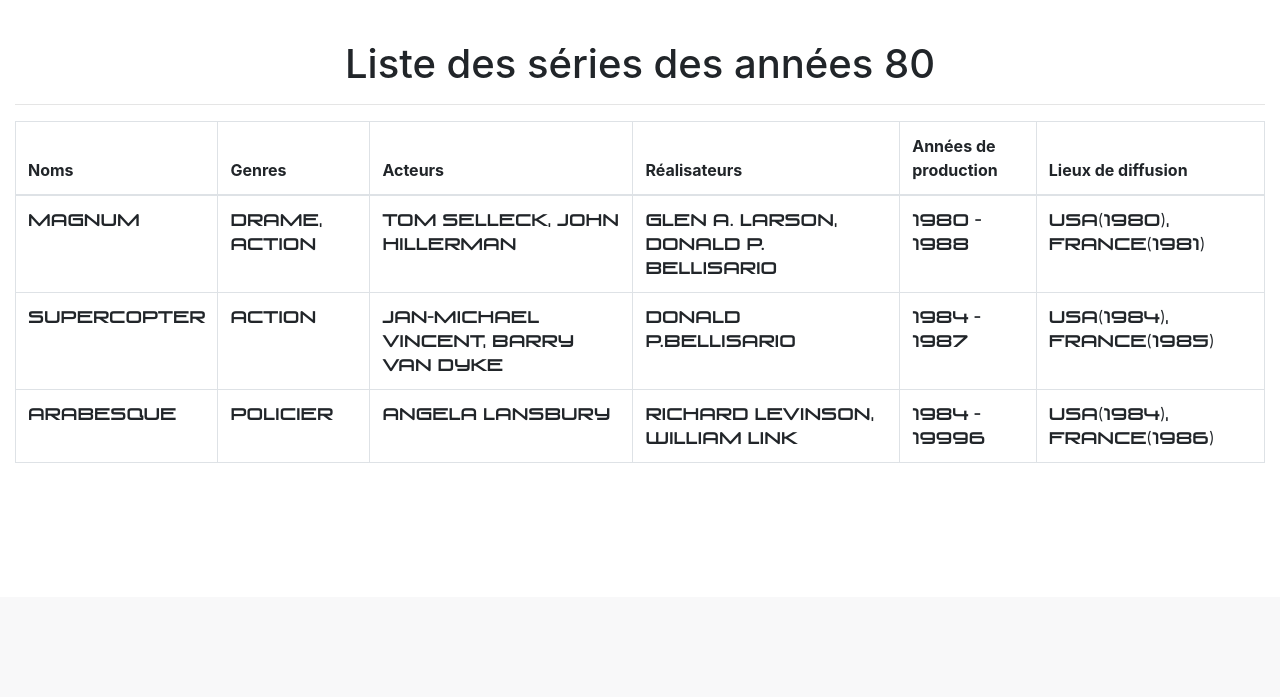
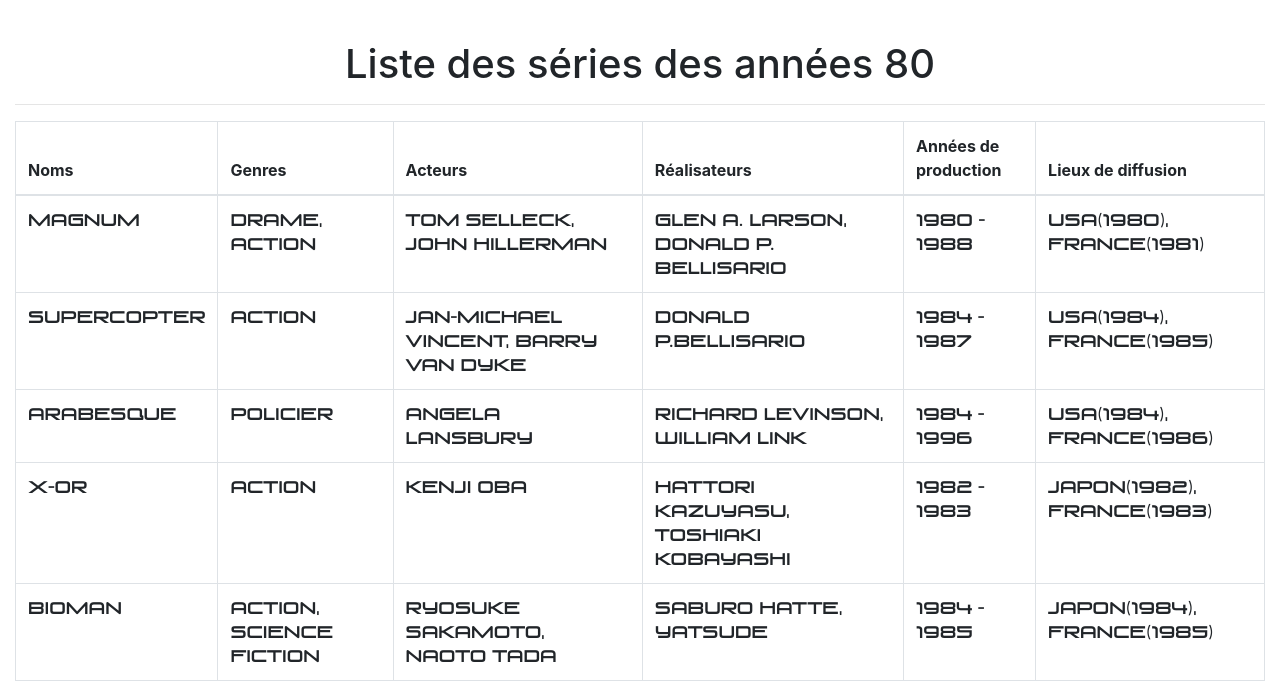
Before and after one commit to Willremi/projetRetro, a PHP site: page /list80.php in a window 1280 px wide. Shown: the part 203-900 px from the top of the page. Before the commit the page ends 666 px from the top, so only its background shows below. Run offline with PHP 8.4, Linux system fonts and the light colour scheme.

Commit message:
Mise à jour projet

```diff
--- a/list2000.php
+++ b/list2000.php
@@ -37,10 +37,11 @@
                   <td>Alerte Cobra</td>
                   <td>Policier, Action</td>
                   <td>Erdoğan Atalay, Daniel Roesner, Katja Woywood</td>
-                  <td>	Claude Cueni</td>
+                  <td>Claude Cueni</td>
                   <td>1996 - En diffusion</td>
                   <td>Allemagne(1996), France(1997)</td>
                 </tr>
+
 
               </tbody>
             </table>
--- a/list80.php
+++ b/list80.php
@@ -51,8 +51,24 @@
                   <td>Policier</td>
                   <td>Angela Lansbury</td>
                   <td>Richard Levinson, William Link</td>
-                  <td>1984 - 19996</td>
+                  <td>1984 - 1996</td>
                   <td>USA(1984), France(1986)</td>
+                </tr>
+                <tr>
+                  <td>X-Or</td>
+                  <td>Action</td>
+                  <td>Kenji Oba</td>
+                  <td>Hattori Kazuyasu, Toshiaki Kobayashi</td>
+                  <td>1982 - 1983</td>
+                  <td>Japon(1982), France(1983)</td>
+                </tr>
+                <tr>
+                  <td>Bioman</td>
+                  <td>Action, Science Fiction</td>
+                  <td>Ryosuke Sakamoto, Naoto Tada</td>
+                  <td>Saburo Hatte, Yatsude</td>
+                  <td>1984 - 1985</td>
+                  <td>Japon(1984), France(1985)</td>
                 </tr>
 
               </tbody>
```
Also changed, not shown: list70.php (+16 -1 lines), list90.php (+9 -1 lines).
